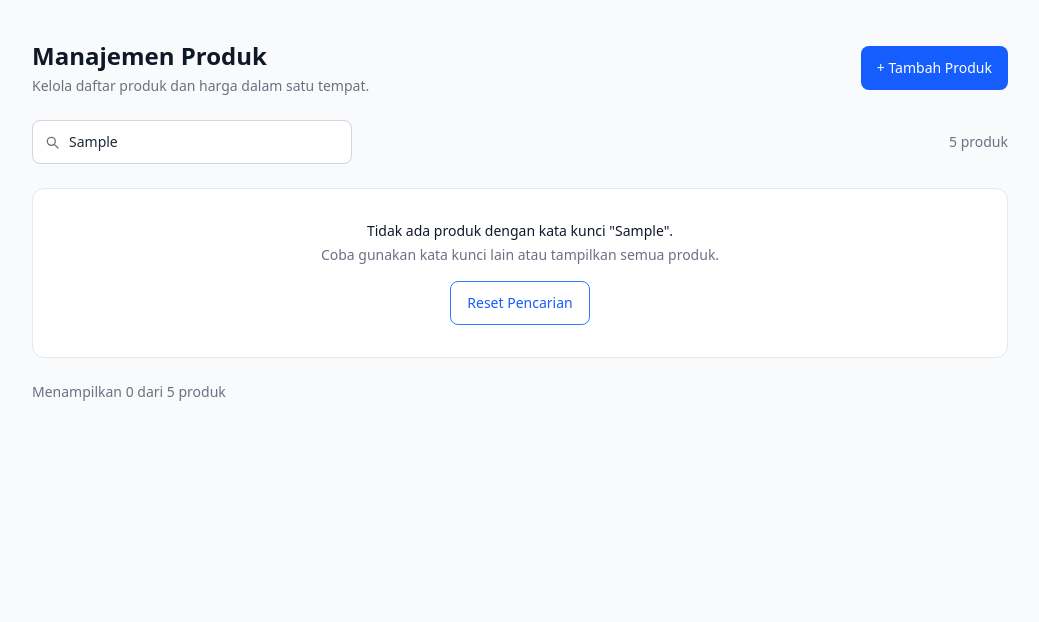
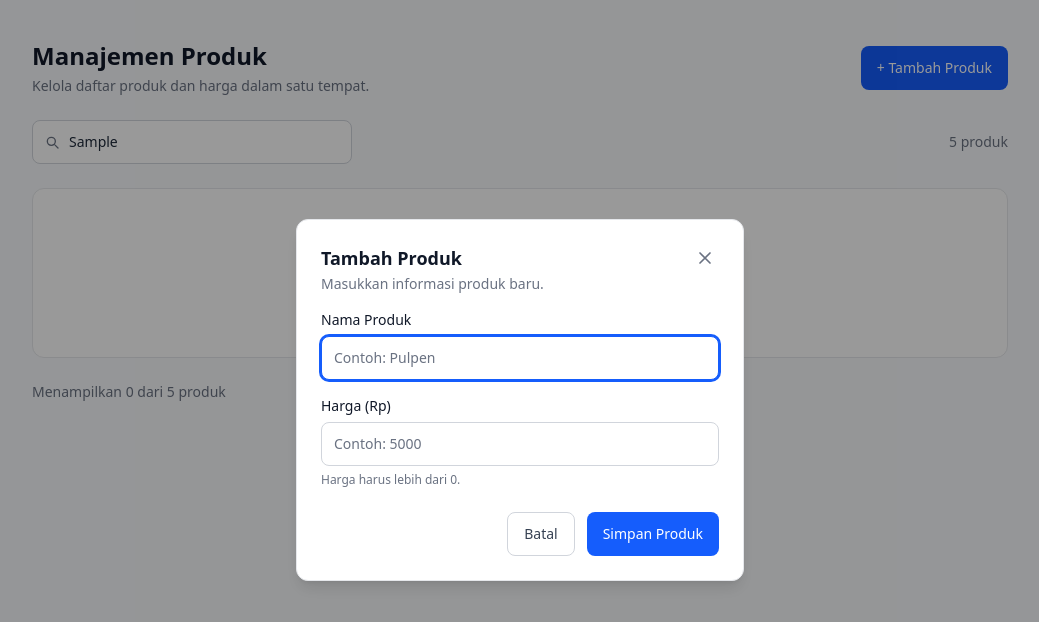
Before and after one commit to Afahmisan/Tugas3-Minggu11-Penweb, a React (Vite) app: page / in a window 1280 px wide. Both pictures are taken after typing "Sample" into the empty fields and a click on the button "+ Tambah Produk". Shown: the top 622 px of the page, without its empty margins (120-1159 px from the left). Built offline with nearby package versions, Linux system fonts and the light colour scheme.

Commit message:
feat(tugas-3): add create and edit product modal

```diff
--- a/src/App.jsx
+++ b/src/App.jsx
@@ -1,6 +1,7 @@
 import { useState } from 'react';
 import Navbar from './Navbar';
 import ProductCard from './ProductCard';
+import ProductModal from './ProductModal';
 
 const INITIAL_PRODUCTS = [
     { id: 1, name: 'Pulpen', price: 5000 },
@@ -11,13 +12,45 @@ const INITIAL_PRODUCTS = [
 ];
 
 function App() {
-    const [products] = useState(INITIAL_PRODUCTS);
+    const [products, setProducts] = useState(INITIAL_PRODUCTS);
+    const [nextId, setNextId] = useState(INITIAL_PRODUCTS.length + 1);
     const [searchQuery, setSearchQuery] = useState('');
+    const [isFormOpen, setIsFormOpen] = useState(false);
+    const [editingProduct, setEditingProduct] = useState(null);
 
     const normalizedQuery = searchQuery.trim().toLowerCase();
     const filteredProducts = products.filter((product) =>
         product.name.toLowerCase().includes(normalizedQuery)
     );
+
+    function openAddModal() {
+        setEditingProduct(null);
+        setIsFormOpen(true);
+    }
+
+    function openEditModal(product) {
+        setEditingProduct(product);
+        setIsFormOpen(true);
+    }
+
+    function closeFormModal() {
+        setIsFormOpen(false);
+        setEditingProduct(null);
+    }
+
+    function handleSaveProduct({ name, price }) {
+        if (editingProduct) {
+            setProducts((prev) =>
+                prev.map((item) =>
+                    item.id === editingProduct.id ? { ...item, name, price } : item
+                )
+            );
+        } else {
+            setProducts((prev) => [...prev, { id: nextId, name, price }]);
+            setNextId((prev) => prev + 1);
+        }
+        closeFormModal();
+    }
 
     return (
         <div className="min-h-screen bg-slate-50 text-gray-900">
@@ -25,7 +58,7 @@ function App() {
                 <Navbar
                     searchQuery={searchQuery}
                     onSearchChange={setSearchQuery}
-                    onAddClick={() => {}}
+                    onAddClick={openAddModal}
                     totalProducts={products.length}
                 />
 
@@ -38,7 +71,7 @@ function App() {
                             <ProductCard
                                 key={product.id}
                                 product={product}
-                                onEdit={() => {}}
+                                onEdit={openEditModal}
                                 onDelete={() => {}}
                             />
                         ))}
@@ -52,18 +85,28 @@ function App() {
                         </p>
                         <p className="text-sm text-gray-500 mt-1">
                             {products.length === 0
-                                ? 'Tambahkan produk pertama Anda menggunakan tombol + Tambah Produk.'
+                                ? 'Tambahkan produk pertama Anda menggunakan tombol di bawah ini.'
                                 : 'Coba gunakan kata kunci lain atau tampilkan semua produk.'}
                         </p>
-                        {products.length > 0 && (
+                        <div className="mt-4">
+                            {products.length === 0 ? (
+                                <button
+                                    type="button"
+                                    onClick={openAddModal}
+                                    className="min-h-[44px] px-4 py-2 text-sm font-medium text-white bg-blue-600 hover:bg-blue-700 rounded-lg transition cursor-pointer focus-visible:outline-2 focus-visible:outline-offset-2 focus-visible:outline-blue-600"
+                                >
+                                    + Tambah Produk
+                                </button>
+                            ) : (
                                 <button
                                     type="button"
                                     onClick={() => setSearchQuery('')}
-                                className="mt-4 min-h-[44px] px-4 py-2 text-sm font-medium text-blue-600 bg-white border border-blue-500 rounded-lg hover:bg-blue-50 transition cursor-pointer focus-visible:outline-2 focus-visible:outline-offset-2 focus-visible:outline-blue-600"
+                                    className="min-h-[44px] px-4 py-2 text-sm font-medium text-blue-600 bg-white border border-blue-500 rounded-lg hover:bg-blue-50 transition cursor-pointer focus-visible:outline-2 focus-visible:outline-offset-2 focus-visible:outline-blue-600"
                                 >
                                     Reset Pencarian
                                 </button>
                             )}
+                        </div>
                     </div>
                 )}
 
@@ -73,6 +116,15 @@ function App() {
                     </p>
                 </footer>
             </main>
+
+            {isFormOpen && (
+                <ProductModal
+                    key={editingProduct ? editingProduct.id : 'new'}
+                    product={editingProduct}
+                    onClose={closeFormModal}
+                    onSave={handleSaveProduct}
+                />
+            )}
         </div>
     );
 }
--- /dev/null
+++ b/src/ProductModal.jsx
@@ -0,0 +1,187 @@
+import { useEffect, useRef, useState } from 'react';
+
+function ProductModal({ product, onClose, onSave }) {
+    const isEdit = Boolean(product);
+    const [name, setName] = useState(product ? product.name : '');
+    const [price, setPrice] = useState(product ? String(product.price) : '');
+    const [error, setError] = useState('');
+    const nameInputRef = useRef(null);
+
+    useEffect(() => {
+        nameInputRef.current?.focus();
+
+        function handleKeyDown(e) {
+            if (e.key === 'Escape') {
+                onClose();
+            }
+        }
+
+        window.addEventListener('keydown', handleKeyDown);
+        return () => window.removeEventListener('keydown', handleKeyDown);
+    }, [onClose]);
+
+    function handleSubmit(e) {
+        e.preventDefault();
+
+        const trimmedName = name.trim();
+        if (!trimmedName) {
+            setError('Nama produk wajib diisi.');
+            return;
+        }
+
+        if (price.trim() === '') {
+            setError('Harga produk wajib diisi.');
+            return;
+        }
+
+        const parsedPrice = Number(price);
+        if (!Number.isFinite(parsedPrice) || parsedPrice <= 0) {
+            setError('Harga harus lebih dari 0.');
+            return;
+        }
+
+        if (!Number.isInteger(parsedPrice)) {
+            setError('Harga harus berupa angka bulat.');
+            return;
+        }
+
+        onSave({ name: trimmedName, price: parsedPrice });
+    }
+
+    return (
+        <div
+            className="fixed inset-0 z-50 flex items-center justify-center bg-black/40 p-4"
+            onClick={(e) => {
+                if (e.target === e.currentTarget) {
+                    onClose();
+                }
+            }}
+        >
+            <div
+                role="dialog"
+                aria-modal="true"
+                aria-labelledby="product-modal-title"
+                className="w-full max-w-md bg-white border border-gray-200 rounded-xl shadow-lg p-6"
+            >
+                <div className="flex items-start justify-between gap-4">
+                    <div>
+                        <h2
+                            id="product-modal-title"
+                            className="text-lg font-bold text-gray-900"
+                        >
+                            {isEdit ? 'Edit Produk' : 'Tambah Produk'}
+                        </h2>
+                        <p className="text-sm text-gray-500 mt-0.5">
+                            {isEdit
+                                ? 'Perbarui informasi produk yang dipilih.'
+                                : 'Masukkan informasi produk baru.'}
+                        </p>
+                    </div>
+
+                    <button
+                        type="button"
+                        onClick={onClose}
+                        aria-label="Tutup modal"
+                        className="min-w-[44px] min-h-[44px] -mr-2 -mt-2 flex items-center justify-center rounded-lg text-gray-500 hover:text-gray-800 hover:bg-gray-100 transition cursor-pointer focus-visible:outline-2 focus-visible:outline-offset-2 focus-visible:outline-blue-600"
+                    >
+                        <svg
+                            aria-hidden="true"
+                            className="w-5 h-5"
+                            fill="none"
+                            stroke="currentColor"
+                            viewBox="0 0 24 24"
+                        >
+                            <path
+                                strokeLinecap="round"
+                                strokeLinejoin="round"
+                                strokeWidth="2"
+                                d="M6 18L18 6M6 6l12 12"
+                            />
+                        </svg>
+                    </button>
+                </div>
+
+                {isEdit && (
+                    <p className="text-xs font-medium text-gray-500 mt-3">
+                        ID: {product.id}
+                    </p>
+                )}
+
+                <form onSubmit={handleSubmit} noValidate className="mt-4 space-y-4">
+                    {error && (
+                        <p
+                            role="alert"
+                            className="text-sm text-red-700 bg-red-50 border border-red-200 rounded-lg px-3 py-2"
+                        >
+                            {error}
+                        </p>
+                    )}
+
+                    <div>
+                        <label
+                            htmlFor="product-name"
+                            className="block text-sm font-medium text-gray-900 mb-1.5"
+                        >
+                            Nama Produk
+                        </label>
+                        <input
+                            ref={nameInputRef}
+                            id="product-name"
+                            type="text"
+                            value={name}
+                            onChange={(e) => {
+                                setName(e.target.value);
+                                if (error) setError('');
+                            }}
+                            placeholder="Contoh: Pulpen"
+                            className="w-full min-h-[44px] px-3 py-2 bg-white border border-gray-300 rounded-lg text-sm text-gray-900 placeholder-gray-500 focus:outline-none focus:ring-2 focus:ring-blue-600 focus:border-blue-600"
+                        />
+                    </div>
+
+                    <div>
+                        <label
+                            htmlFor="product-price"
+                            className="block text-sm font-medium text-gray-900 mb-1.5"
+                        >
+                            Harga (Rp)
+                        </label>
+                        <input
+                            id="product-price"
+                            type="number"
+                            min="1"
+                            step="1"
+                            value={price}
+                            onChange={(e) => {
+                                setPrice(e.target.value);
+                                if (error) setError('');
+                            }}
+                            placeholder="Contoh: 5000"
+                            className="w-full min-h-[44px] px-3 py-2 bg-white border border-gray-300 rounded-lg text-sm text-gray-900 placeholder-gray-500 focus:outline-none focus:ring-2 focus:ring-blue-600 focus:border-blue-600"
+                        />
+                        <p className="text-xs text-gray-500 mt-1.5">
+                            Harga harus lebih dari 0.
+                        </p>
+                    </div>
+
+                    <div className="pt-2 flex items-center justify-end gap-3">
+                        <button
+                            type="button"
+                            onClick={onClose}
+                            className="min-h-[44px] px-4 py-2 text-sm font-medium text-gray-700 bg-white border border-gray-300 rounded-lg hover:bg-gray-50 transition cursor-pointer focus-visible:outline-2 focus-visible:outline-offset-2 focus-visible:outline-blue-600"
+                        >
+                            Batal
+                        </button>
+                        <button
+                            type="submit"
+                            className="min-h-[44px] px-4 py-2 text-sm font-medium text-white bg-blue-600 hover:bg-blue-700 rounded-lg transition cursor-pointer focus-visible:outline-2 focus-visible:outline-offset-2 focus-visible:outline-blue-600"
+                        >
+                            {isEdit ? 'Simpan Perubahan' : 'Simpan Produk'}
+                        </button>
+                    </div>
+                </form>
+            </div>
+        </div>
+    );
+}
+
+export default ProductModal;
```
Lines whose indentation alone changed are shown as unchanged.
